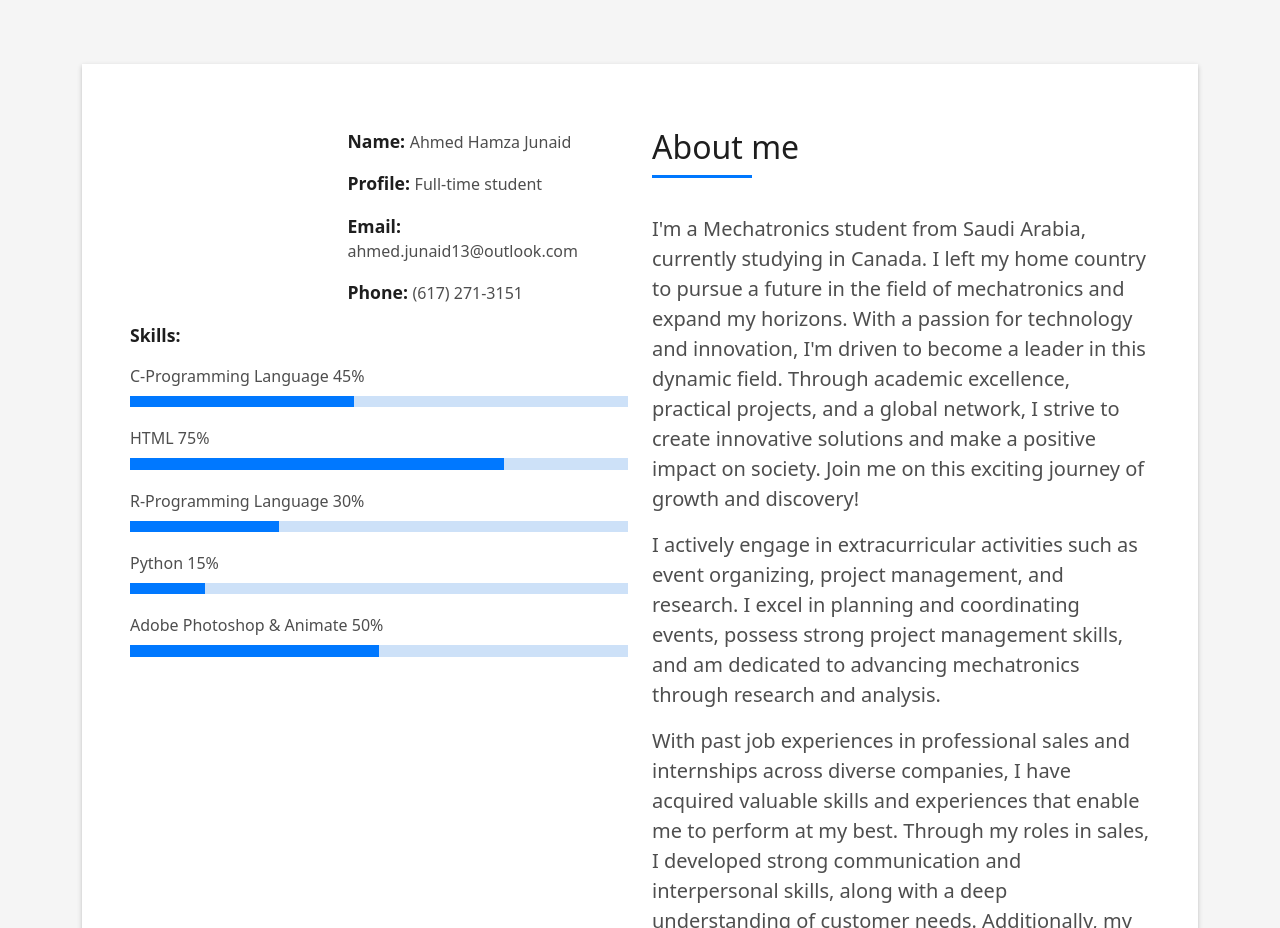
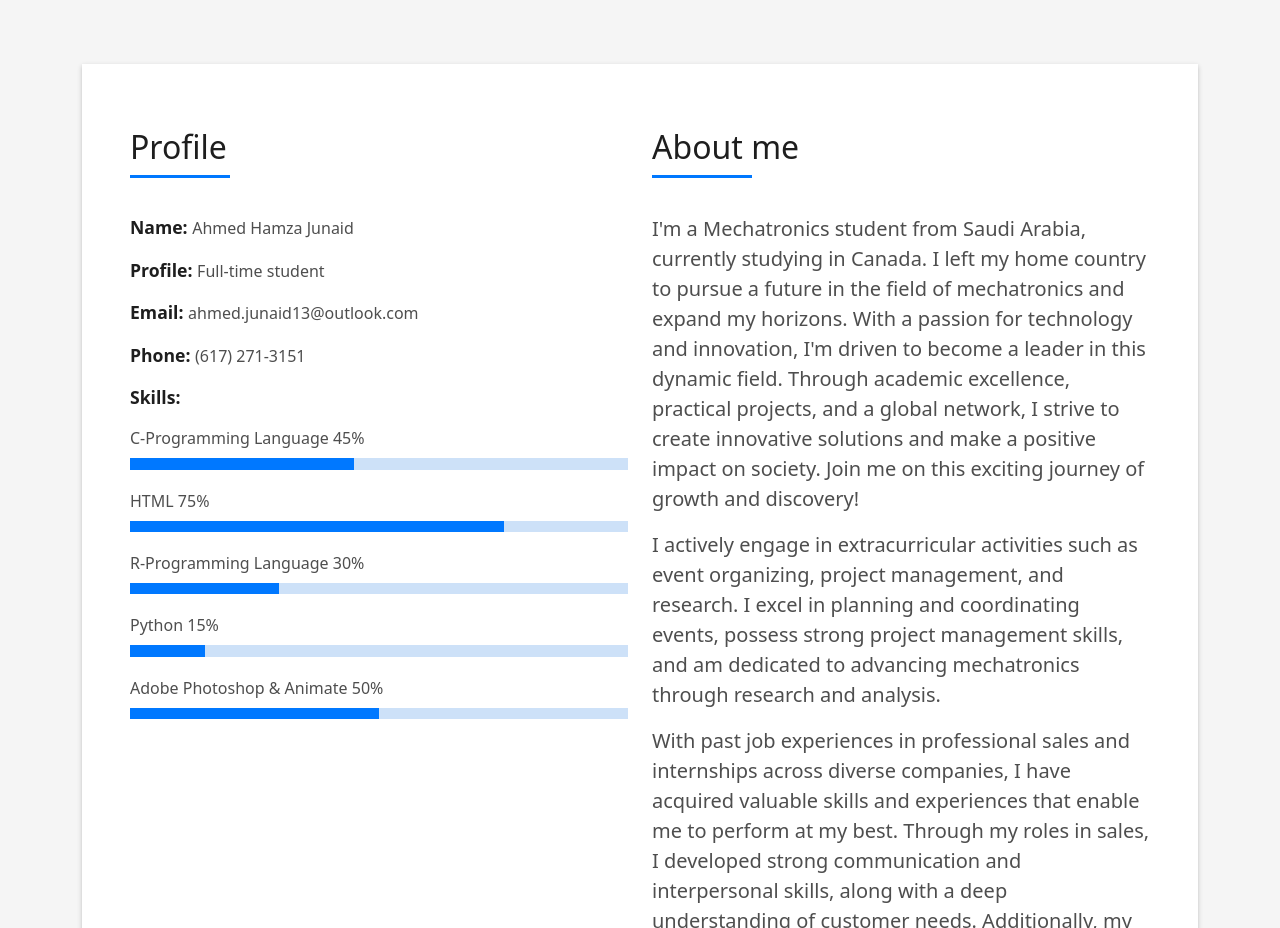
Before and after one commit to AnnoyingAJ/AhmedJunaid.github.io, a plain HTML site: page index.html in a window 1280 px wide. Shown: the part 800-1728 px from the top of the page. Drawn offline with Linux system fonts and the light colour scheme.

Commit message:
Update index.html

```diff
--- a/index.html
+++ b/index.html
@@ -85,7 +85,7 @@
 
   <main id="main">
 
-    <!-- ======= About Section ======= -->
+  <!-- ======= About Section ======= -->
 <section id="about" class="about-mf sect-pt4 route">
   <div class="container">
     <div class="row">
@@ -93,24 +93,17 @@
         <div class="box-shadow-full"> <!-- Add the wrapper div -->
           <div class="row">
             <div class="col-md-6">
-              <div class="row">
-                <div class="col-sm-6 col-md-5">
-               <!--   <div class="about-img">
-                    <img src="assets/img/Profile-pic2.jpg" class="img-fluid rounded b-shadow-a" alt="">
-                  </div>-->
+              <div class="about-info">
+                <div class="title-box-2">
+                  <h5 class="title-left">Profile</h5>
                 </div>
-                <div class="col-sm-6 col-md-7">
-                  <div class="about-info">
-                    <p><span class="title-s">Name: </span> <span>Ahmed Hamza Junaid</span></p>
-                    <p><span class="title-s">Profile: </span> <span>Full-time student</span></p>
-                    <p><span class="title-s">Email: </span> <span>ahmed.junaid13@outlook.com</span></p>
-                    <p><span class="title-s">Phone: </span> <span>(617) 271-3151</span></p>
-                  </div>
-                </div>
+                <p><span class="title-s">Name: </span> <span>Ahmed Hamza Junaid</span></p>
+                <p><span class="title-s">Profile: </span> <span>Full-time student</span></p>
+                <p><span class="title-s">Email: </span> <span>ahmed.junaid13@outlook.com</span></p>
+                <p><span class="title-s">Phone: </span> <span>(617) 271-3151</span></p>
               </div>
               <div class="skill-mf">
-                <p class="title-s">Skills:
-                </p>
+                <p class="title-s">Skills:</p>
                 <span>C-Programming Language</span> <span class="pull-right">45%</span>
                 <div class="progress">
                   <div class="progress-bar" role="progressbar" style="width: 45%;" aria-valuenow="45" aria-valuemin="0" aria-valuemax="100"></div>
@@ -136,9 +129,7 @@
             <div class="col-md-6">
               <div class="about-me pt-4 pt-md-0">
                 <div class="title-box-2">
-                  <h5 class="title-left">
-                    About me
-                  </h5>
+                  <h5 class="title-left">About me</h5>
                 </div>
                 <p class="lead">
                   I'm a Mechatronics student from Saudi Arabia, currently studying in Canada.
@@ -169,7 +160,6 @@
     </div>
   </div>
 </section>
-
 
 
 
```
